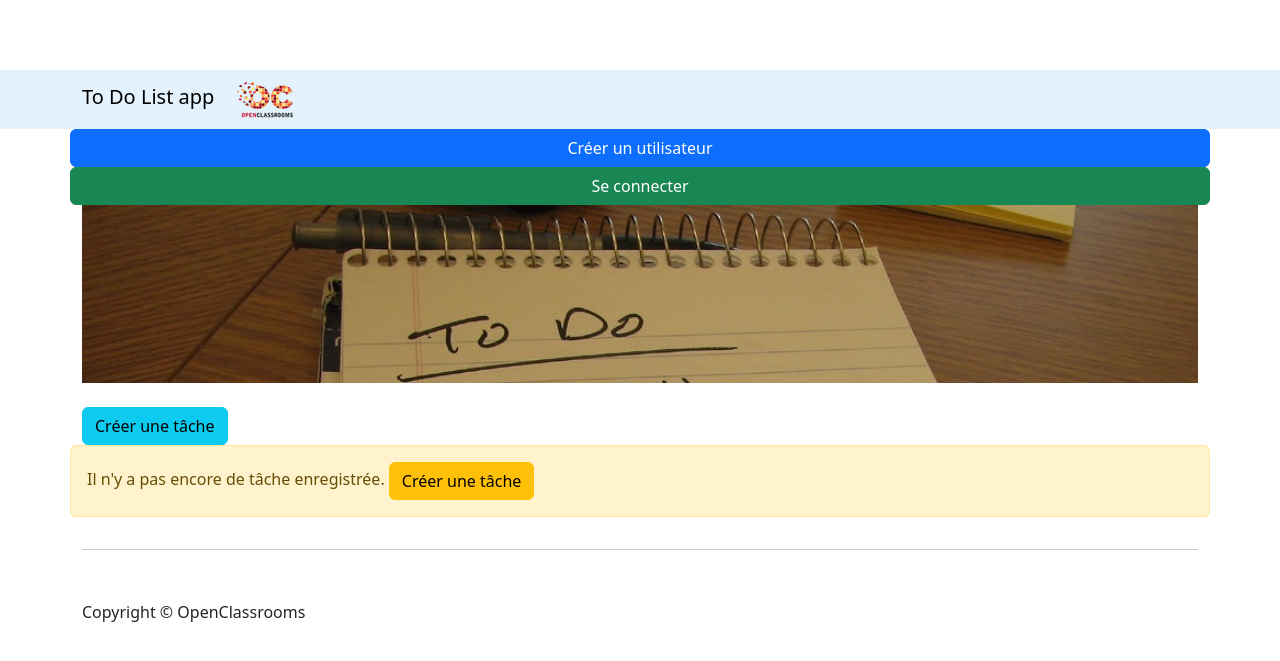
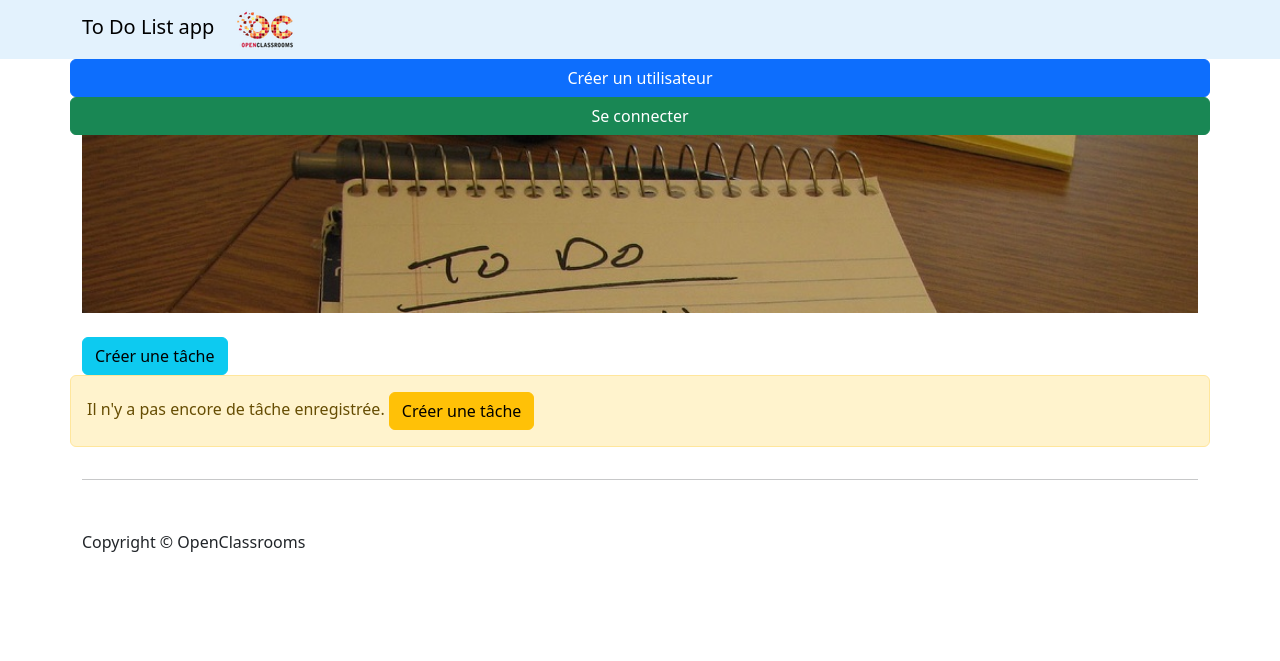
Before and after one commit to requenaGuillaume/todolist, a Symfony app: template templates/task/list.html.twig in a window 1280 px wide. Shown: the top 661 px of the page. Run offline with Twig, Linux system fonts and the light colour scheme; the template is opened without the code that fills it, so the values that code supplies are empty; some libraries are stand-ins or nearby versions.

Commit message:
modify shop-homepage and sitebase

```diff
--- a/public/css/shop-homepage.css
+++ b/public/css/shop-homepage.css
@@ -3,10 +3,6 @@
  * Copyright 2013-2016 Start Bootstrap
  * Licensed under MIT (https://github.com/BlackrockDigital/startbootstrap/blob/gh-pages/LICENSE)
  */
-
-body {
-    padding-top: 70px; /* Required padding for .navbar-fixed-top. Remove if using .navbar-static-top. Change if height of navigation changes. */
-}
 
 .slide-image {
   width: 100%;
--- a/templates/base.html.twig
+++ b/templates/base.html.twig
@@ -15,17 +15,10 @@
 
         <!-- Custom CSS -->
         <link href="{{ asset('css/shop-homepage.css') }}" rel="stylesheet">
-
-        <!-- HTML5 Shim and Respond.js IE8 support of HTML5 elements and media queries -->
-        <!-- WARNING: Respond.js doesn't work if you view the page via file:// -->
-        <!--[if lt IE 9]>
-        <script src="https://oss.maxcdn.com/libs/html5shiv/3.7.0/html5shiv.js"></script>
-        <script src="https://oss.maxcdn.com/libs/respond.js/1.4.2/respond.min.js"></script>
-        <![endif]-->
     </head>
 
     <body>
-        <nav class="navbar navbar-light navbar-fixed-top" style="background-color: #e3f2fd;" role="navigation">
+        <nav class="navbar navbar-light navbar-fixed-top" style="background-color: #e3f2fd;">
             <div class="container">
                 <div class="navbar-header">
                     <a class="navbar-brand" href="#">To Do List app</a>
```
Lines whose indentation alone changed are shown as unchanged.
